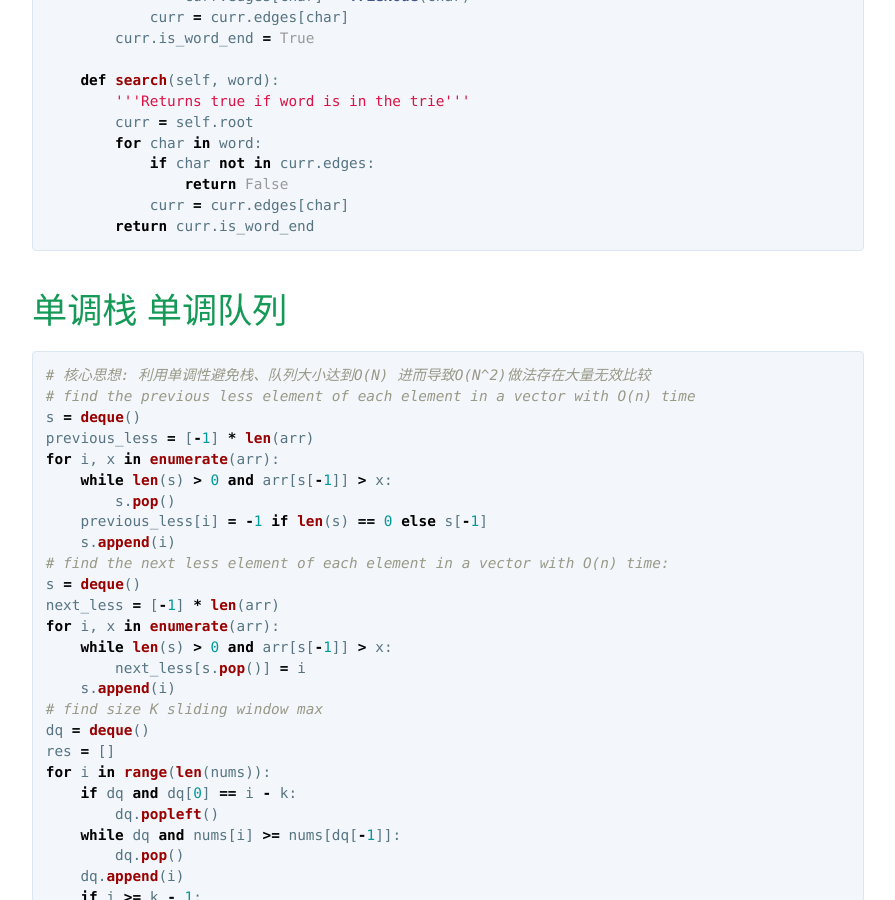
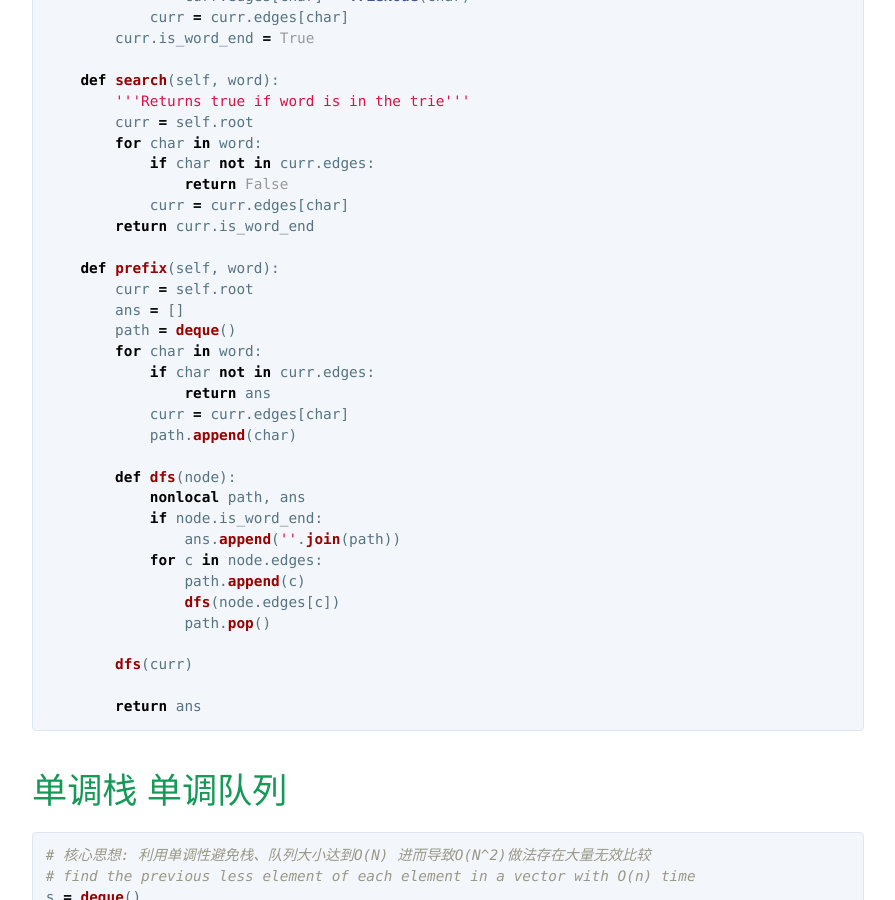
Before and after one commit to nsndimt/nsndimt.github.io, a Jekyll site: the page built from index.md, in a window 1280 px wide and 900 px high, scrolled down 29776 px. Shown: the whole window, without its empty margins (192-1087 px from the left). Built offline with Jekyll 4.4.1, drawn with Linux system fonts in a browser that asks for light colours; the repository's description, which GitHub fills in, is left out.

Commit message:
fix note

````diff
--- a/index.md
+++ b/index.md
@@ -1272,6 +1272,29 @@ class Trie:
                 return False
             curr = curr.edges[char]
         return curr.is_word_end
+
+    def prefix(self, word):
+        curr = self.root
+        ans = []
+        path = deque()
+        for char in word:
+            if char not in curr.edges:
+                return ans
+            curr = curr.edges[char]
+            path.append(char)
+
+        def dfs(node):
+            nonlocal path, ans
+            if node.is_word_end:
+                ans.append(''.join(path))
+            for c in node.edges:
+                path.append(c)
+                dfs(node.edges[c])
+                path.pop()
+
+        dfs(curr)
+
+        return ans
 ```
 
 # 单调栈 单调队列
````
